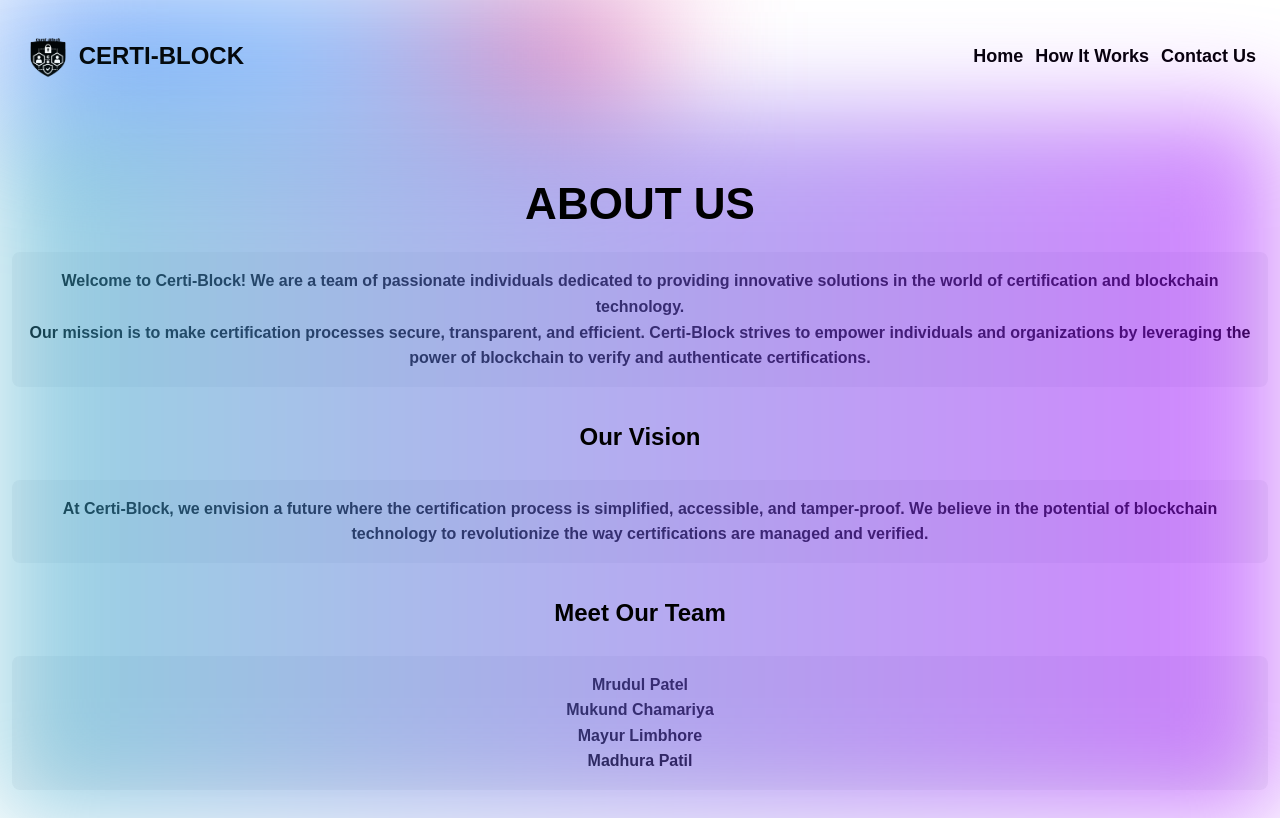
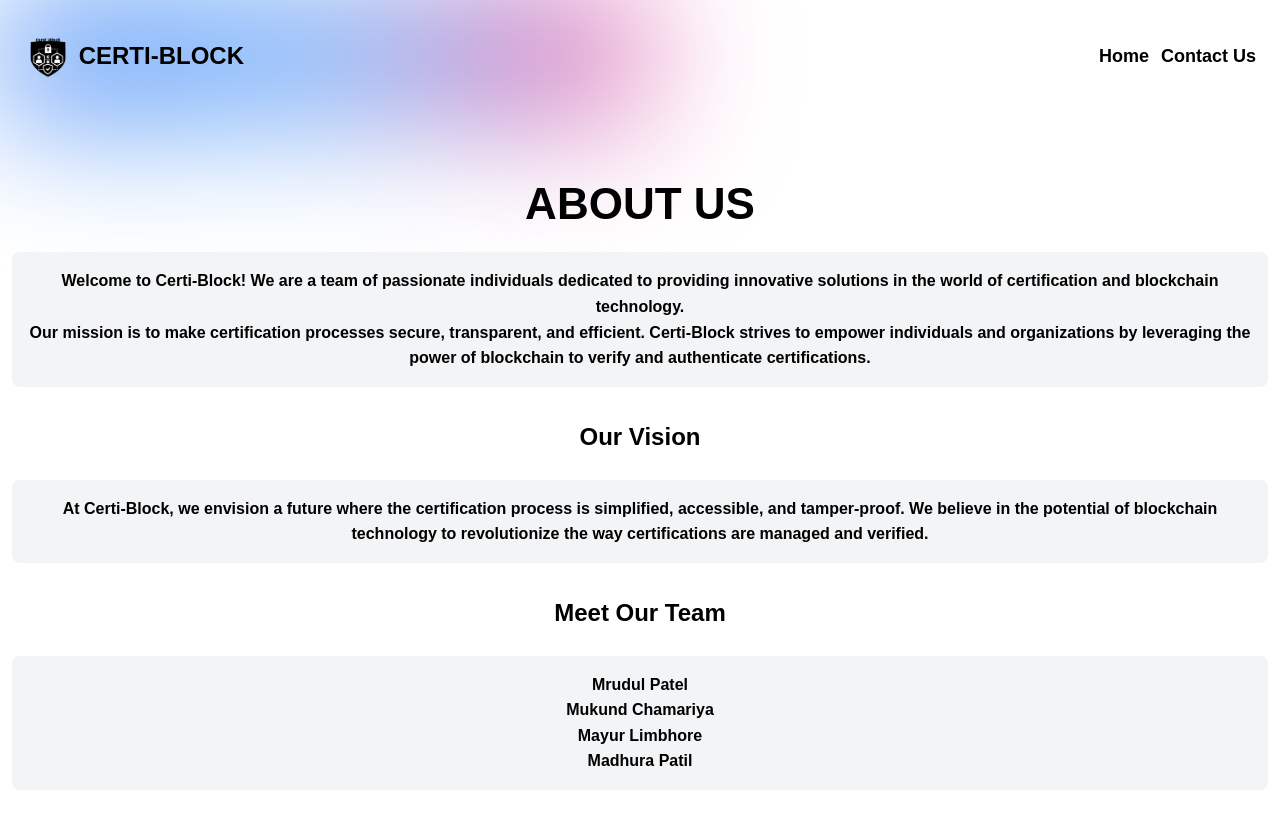
Before and after one commit to Nuthanmc/Grade-Chain, a Next.js app: page /aboutus in a window 1280 px wide. Built offline with nearby package versions, Linux system fonts and the light colour scheme.

Commit message:
updated about us view and navbar

```diff
--- a/app/aboutus/page.js
+++ b/app/aboutus/page.js
@@ -55,18 +55,11 @@ const AboutUs = () => {
             &nbsp;CERTI-BLOCK
           </h2>
           <div className="flex gap-3 items-center justify-center">
-          <button
+            <button
               type="button"
               className="font-bold hidden lg:flex text-[14px] lg:text-[18px] leading-[25px] dark:text-white hover:text-gray-600 dark:hover:text-gray-500"
             >
               <Link href="/">Home</Link>
-            </button>
-
-            <button
-              type="button"
-              className="font-bold hidden lg:flex text-[14px] lg:text-[18px] leading-[25px] dark:text-white hover:text-gray-600 dark:hover:text-gray-500"
-            >
-              How It Works
             </button>
 
             <button
@@ -81,14 +74,11 @@ const AboutUs = () => {
                   <details>
                     <summary>Options</summary>
                     <ul className="p-1 z-10 text-sm bg-base-100 rounded-t-none">
-                    <li>
-                        <Link href="#home">Home</Link>
+                      <li>
+                        <Link href="/">Home</Link>
                       </li>
                       <li>
-                        <Link href="#howitworks">How It Works</Link>
-                      </li>
-                      <li>
-                        <Link href="#contactus">Contact Us</Link>
+                        <Link href="/contactus">Contact Us</Link>
                       </li>
                     </ul>
                   </details>
@@ -99,23 +89,19 @@ const AboutUs = () => {
         </div>
       </motion.nav>
 
-
       <div
-        className={`${styles.innerWidth} ${styles.yPaddings}`}
+        className={`${styles.innerWidth}  ${styles.yPaddings}`}
         style={{
           position: "relative",
           margin: "0 auto",
           padding: "12px",
           paddingTop: "60px",
           textAlign: "center",
-          fontFamily: "Helvetica, sans-serif",
           color: "black",
         }}
       >
         <div
           style={{
-            background: "linear-gradient(270deg, #a509ff 0%, #34acc7 100%)",
-            filter: "blur(50px)",
             width: "100%",
             height: "100%",
             opacity: 0.5,
@@ -134,17 +120,18 @@ const AboutUs = () => {
             position: "relative",
             zIndex: 1,
           }}
+          className="text-black dark:text-white"
         >
           About Us
         </h1>
 
         <div
           style={{
-            backgroundColor: "#F3F4F6",
             padding: "16px",
             borderRadius: "8px",
             margin: "16px 0",
           }}
+          className="bg-[#F3F4F6] dark:bg-[#1F2937]"
         >
           <p
             style={{
@@ -153,8 +140,11 @@ const AboutUs = () => {
               fontWeight: "bold",
               marginBottom: "0",
             }}
+            className="text-black dark:text-white"
           >
-            Welcome to Certi-Block! We are a team of passionate individuals dedicated to providing innovative solutions in the world of certification and blockchain technology.
+            Welcome to Certi-Block! We are a team of passionate individuals
+            dedicated to providing innovative solutions in the world of
+            certification and blockchain technology.
           </p>
 
           <p
@@ -164,8 +154,12 @@ const AboutUs = () => {
               fontWeight: "bold",
               marginBottom: "0",
             }}
+            className="text-black dark:text-white"
           >
-            Our mission is to make certification processes secure, transparent, and efficient. Certi-Block strives to empower individuals and organizations by leveraging the power of blockchain to verify and authenticate certifications.
+            Our mission is to make certification processes secure, transparent,
+            and efficient. Certi-Block strives to empower individuals and
+            organizations by leveraging the power of blockchain to verify and
+            authenticate certifications.
           </p>
         </div>
         <h2
@@ -177,16 +171,17 @@ const AboutUs = () => {
             position: "relative",
             zIndex: 1,
           }}
+          className="text-black dark:text-white"
         >
           Our Vision
         </h2>
         <div
           style={{
-            backgroundColor: "#F3F4F6",
             padding: "16px",
             borderRadius: "8px",
             margin: "16px 0",
           }}
+          className="bg-[#F3F4F6] dark:bg-[#1F2937]"
         >
           <p
             style={{
@@ -195,8 +190,12 @@ const AboutUs = () => {
               fontWeight: "bold",
               marginBottom: "0",
             }}
+            className="text-black dark:text-white"
           >
-            At Certi-Block, we envision a future where the certification process is simplified, accessible, and tamper-proof. We believe in the potential of blockchain technology to revolutionize the way certifications are managed and verified.
+            At Certi-Block, we envision a future where the certification process
+            is simplified, accessible, and tamper-proof. We believe in the
+            potential of blockchain technology to revolutionize the way
+            certifications are managed and verified.
           </p>
         </div>
         <h2
@@ -208,16 +207,17 @@ const AboutUs = () => {
             position: "relative",
             zIndex: 1,
           }}
+          className="text-black dark:text-white"
         >
           Meet Our Team
         </h2>
         <div
           style={{
-            backgroundColor: "#F3F4F6",
             padding: "16px",
             borderRadius: "8px",
             margin: "16px 0",
           }}
+          className="bg-[#F3F4F6] dark:bg-[#1F2937] text-black dark:text-white"
         >
           <ul
             style={{
--- a/components/Navbar.jsx
+++ b/components/Navbar.jsx
@@ -1,146 +1,11 @@
 "use client";
 import React, { useEffect, useState } from "react";
 import Link from "next/link";
-
-// import { MagicTabSelect } from "react-magic-motion";
-
-// const pillTabs = ["How It Works", "About Us", "Contact Us"];
-// const Navbar = () => {
-//   const [selectedIndex, setSelectedIndex] = useState(1);
-//   const tabsComponents = pillTabs.map((text, i) => {
-//     return (
-//       <button
-//         key={text}
-//         onClick={() => setSelectedIndex(i)}
-//         style={{
-//           position: "relative",
-//           padding: "0.65rem 0.75rem",
-//           width: "100%",
-//           color: "white",
-//         }}
-//       >
-//         {selectedIndex === i && (
-//           <MagicTabSelect
-//             id="pillTabs"
-//             transition={{ type: "spring", bounce: 0.35 }}
-//           >
-//             <span
-//               style={{
-//                 borderRadius: "999px",
-//                 position: "absolute",
-//                 top: 0,
-//                 left: 0,
-//                 right: 0,
-//                 bottom: 0,
-//                 zIndex: 10,
-//                 backgroundColor: "white",
-//                 mixBlendMode: "difference",
-//               }}
-//             />
-//           </MagicTabSelect>
-//         )}
-//         {text}
-//       </button>
-//     );
-//   });
-//   return (
-//     <>
-//       <div className="navbar">
-//         <div className="navbar-start">
-//           <div className="dropdown">
-//             <label tabIndex={0} className="btn btn-ghost lg:hidden">
-//               <svg
-//                 xmlns="http://www.w3.org/2000/svg"
-//                 className="h-5 w-5"
-//                 fill="none"
-//                 viewBox="0 0 24 24"
-//                 stroke="currentColor"
-//               >
-//                 <path
-//                   strokeLinecap="round"
-//                   strokeLinejoin="round"
-//                   strokeWidth="2"
-//                   d="M4 6h16M4 12h8m-8 6h16"
-//                 />
-//               </svg>
-//             </label>
-//             <ul
-//               tabIndex={0}
-//               className="menu menu-sm dropdown-content mt-3 z-[1] p-2 shadow bg-base-100 rounded-box w-52"
-//             >
-//               <li>
-//                 <button>How It Works</button>
-//               </li>
-//               <li>
-//                 <button>About Us</button>
-//               </li>
-//               <li>
-//                 <button>Contact Us</button>
-//               </li>
-//             </ul>
-//           </div>
-//           <MagicTabSelect transition={{ type: "spring", bounce: 0.35 }}>
-//             <button
-//               style={{
-//                 borderRadius: "999px",
-//                 position: "relative",
-//                 top: 0,
-//                 left: 0,
-//                 right: 0,
-//                 bottom: 0,
-//                 zIndex: 10,
-//                 backgroundColor: "white",
-//                 mixBlendMode: "difference",
-//               }}
-//               className="btn text-black  normal-case rounded-full text-xl"
-//             >
-//               Certi-Block
-//             </button>
-//           </MagicTabSelect>
-//         </div>
-//         {/* <div className="navbar-center hidden lg:flex"> */}
-//         {/* <ul className="menu menu-horizontal px-1">
-//             <li>
-//               <button className="font-bold text-md text-gray-900 dark:text-white">
-//                 How It Works
-//               </button>
-//             </li>
-//             <li tabIndex={0}>
-//               <button className="font-bold text-md text-gray-900 dark:text-white">About Us</button>
-//             </li>
-//             <li>
-//               <button className="font-bold text-md text-gray-900 dark:text-white">
-//                 Contact Us
-//               </button>
-//             </li>
-//           </ul> */}
-//         <div style={{ display: "flex", gap: "0.75rem", margin: "0.75rem 0" }}>
-//           {tabsComponents}
-//           {/* </div> */}
-//         </div>
-//         <div
-//           className="navbar-end"
-//           onClick={() => (window.location.href = "/login")}
-//         >
-//           <button className="btn btn-xs sm:btn-sm md:btn-md btn-primary">
-//             Login/Register as Issuer
-//           </button>
-//         </div>
-//       </div>
-//     </>
-//   );
-// };
 import { motion } from "framer-motion";
 import { navVariants } from "@/utils/motion";
 import styles from "@/styles";
 import Image from "next/image";
-//import Link from "next/link";
 
-const navLinks = [
-  { title: "How It Works", link: "/" },
-  { title: "About Us", link: "/AboutUs" },
-  { title: "Contact Us", link: "/ContactUs" },
-];
 const Navbar = () => {
   const [open, setOpen] = useState(false);
   const toggleMenu = () => setOpen(!open);
@@ -186,12 +51,6 @@ const Navbar = () => {
           <div className="flex gap-3 items-center justify-center">
             <button
               type="button"
-              className="font-bold hidden lg:flex text-[14px] lg:text-[18px] leading-[25px] dark:text-white hover:text-gray-600 dark:hover:text-gray-500"
-            >
-              How It Works
-            </button>
-            <button
-              type="button"
               className="font-bold hidden lg:flex text-[14px] lg:text-[18px] leading-[25px] dark:text-white dark:hover:text-gray-500 hover:text-gray-600"
             >
               <Link href="/aboutus">About Us</Link>
@@ -208,9 +67,6 @@ const Navbar = () => {
                   <details>
                     <summary>Options</summary>
                     <ul className="p-1 z-10 text-sm bg-base-100 rounded-t-none">
-                      <li>
-                        <Link href="#howitworks">How It Works</Link>
-                      </li>
                       <li>
                         <Link href="#AboutUs">About Us</Link>
                       </li>
```
